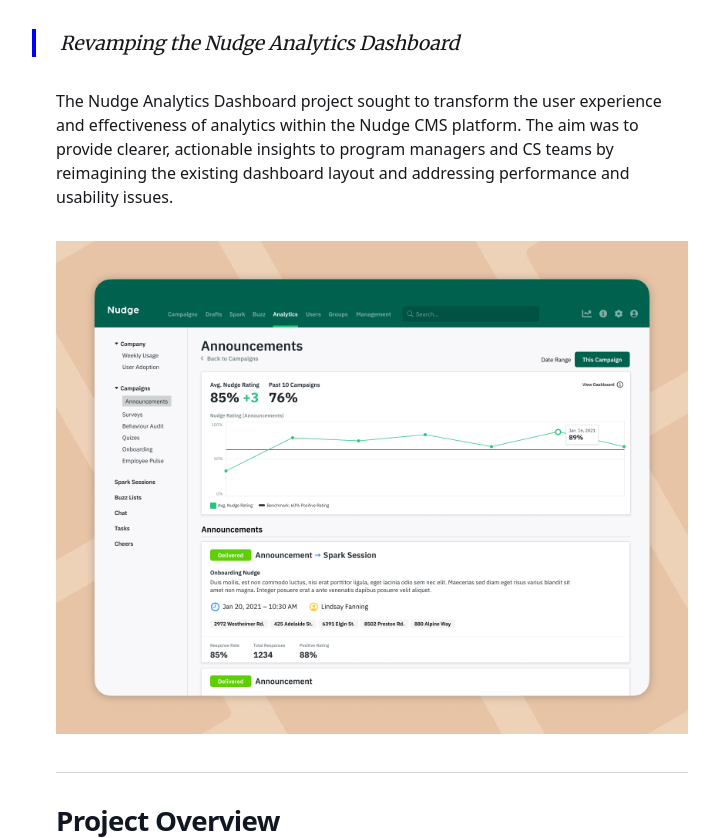
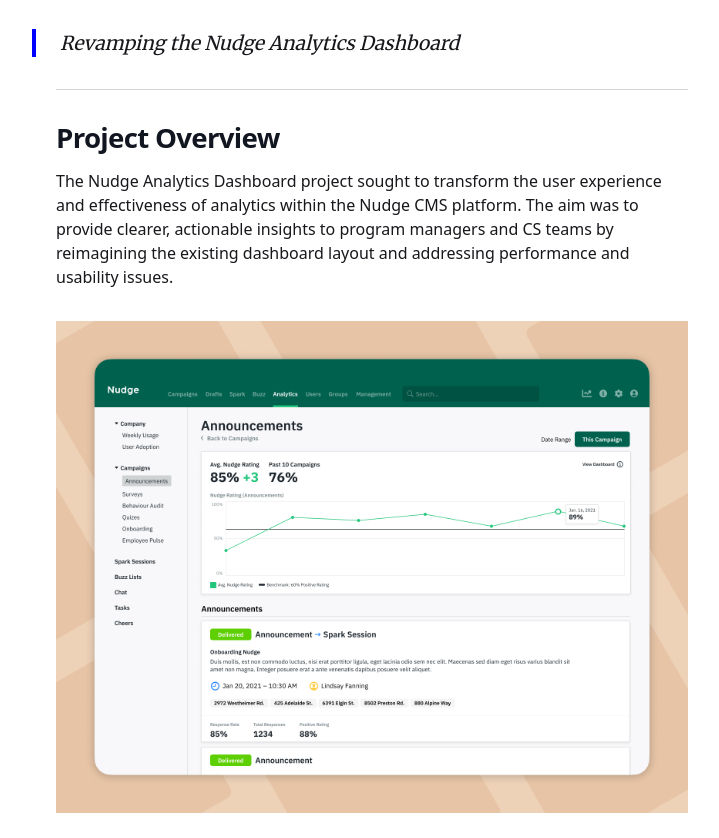
Before and after one commit to Malecks/gatsby-blog, a Gatsby site: page /nudge-analytics-dashboard/ in a window 1280 px wide. Shown: the part 676-1514 px from the top of the page, without its empty margins (268-987 px from the left). Built offline with nearby package versions, Linux system fonts and the light colour scheme; Gatsby itself is replaced by a stand-in of ours.

Commit message:
fixup analytics

```diff
--- a/content/blog/nudge-analytics-dashboard/index.md
+++ b/content/blog/nudge-analytics-dashboard/index.md
@@ -8,16 +8,12 @@ url: ""
 
 > Revamping the Nudge Analytics Dashboard
 
-The Nudge Analytics Dashboard project sought to transform the user experience and effectiveness of analytics within the Nudge CMS platform. The aim was to provide clearer, actionable insights to program managers and CS teams by reimagining the existing dashboard layout and addressing performance and usability issues.
-
-![Analytics](Analytics05.png)
-
 ---
 
 ### Project Overview
 The Nudge Analytics Dashboard project sought to transform the user experience and effectiveness of analytics within the Nudge CMS platform. The aim was to provide clearer, actionable insights to program managers and CS teams by reimagining the existing dashboard layout and addressing performance and usability issues.
 
-![Analytics](Analytics06.png)
+![Analytics](Analytics05.png)
 
 ---
 
@@ -55,3 +51,5 @@ I led the design efforts for this project, addressing user needs and technical c
 
 ### Outcomes
 The revamped Nudge Analytics Dashboard promises to provide program managers and CS teams with a more seamless, insightful experience. By prioritizing usability and performance, this redesign is poised to enhance decision-making and optimize operations, aligning with Nudge's commitment to empower users with data-driven insights.
+
+![Analytics](Analytics06.png)
```
